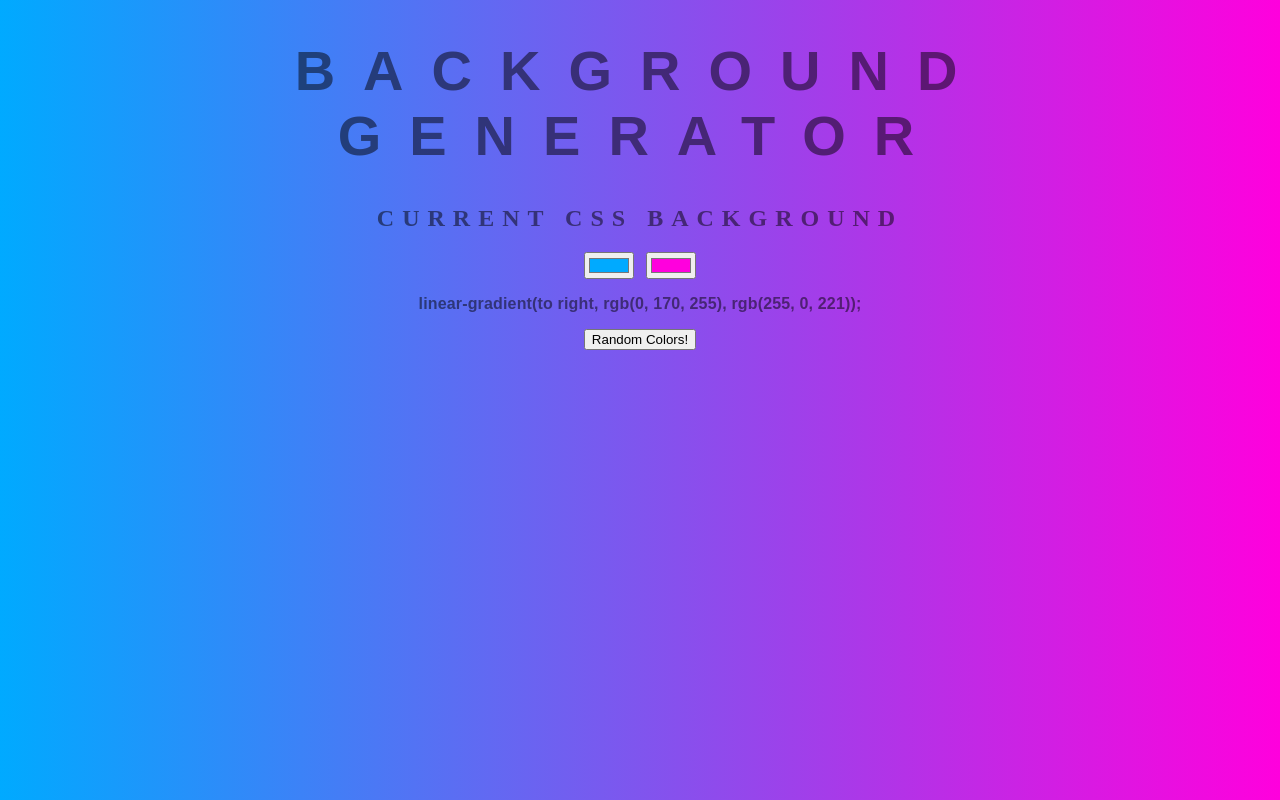
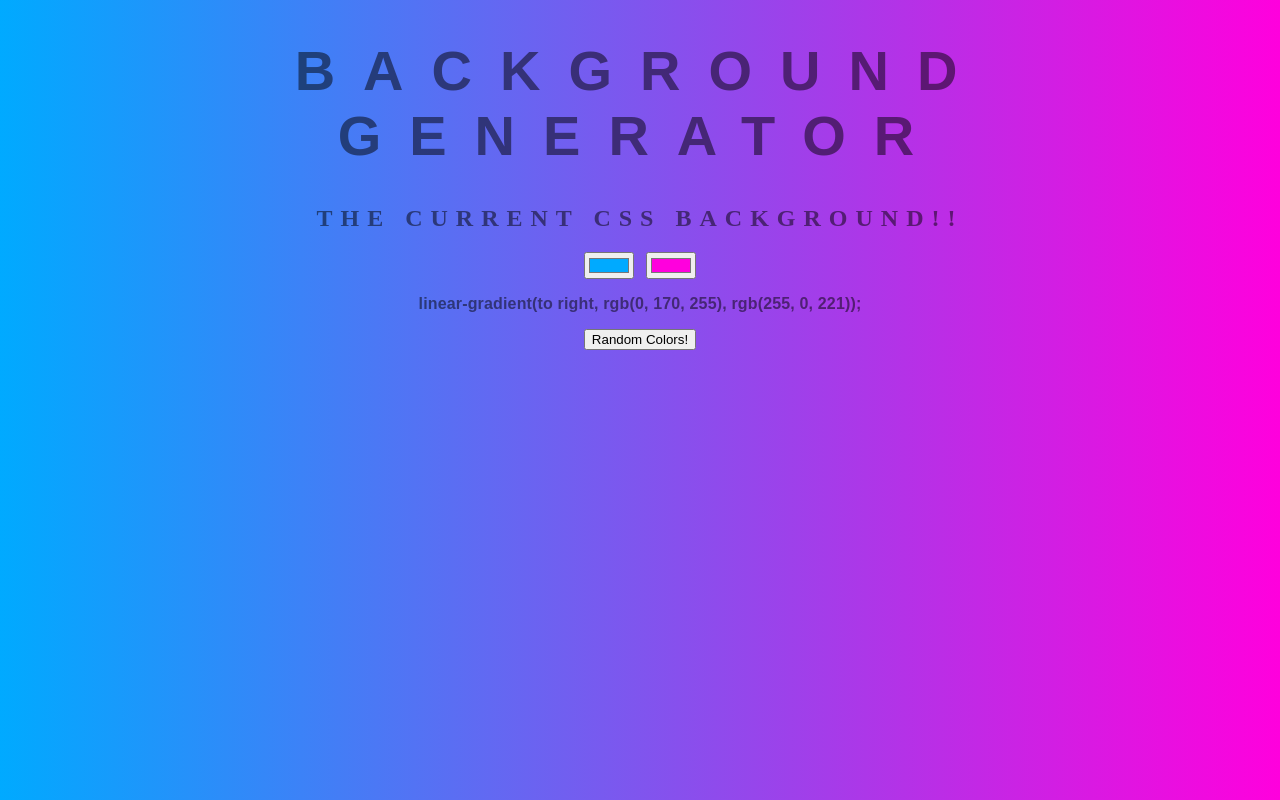
Before and after one commit to Jetibo/Background-generator, a plain HTML site: page canvasGen.html in a window 1280 px wide. Drawn offline with Linux system fonts and the light colour scheme.

Commit message:
correcting grammar in text

```diff
--- a/canvasGen.html
+++ b/canvasGen.html
@@ -7,7 +7,7 @@
 </head>
 <body id="gradient">
 	<h1>Background Generator</h1>
-	<h2>Current CSS Background</h2>
+	<h2>The current CSS Background!!</h2>
 	<input class="color1" type="color" name="color1" value="#00aaff">
 	<input class="color2" type="color" name="color2" value="#ff00dd">
 	<h3></h3>
```
